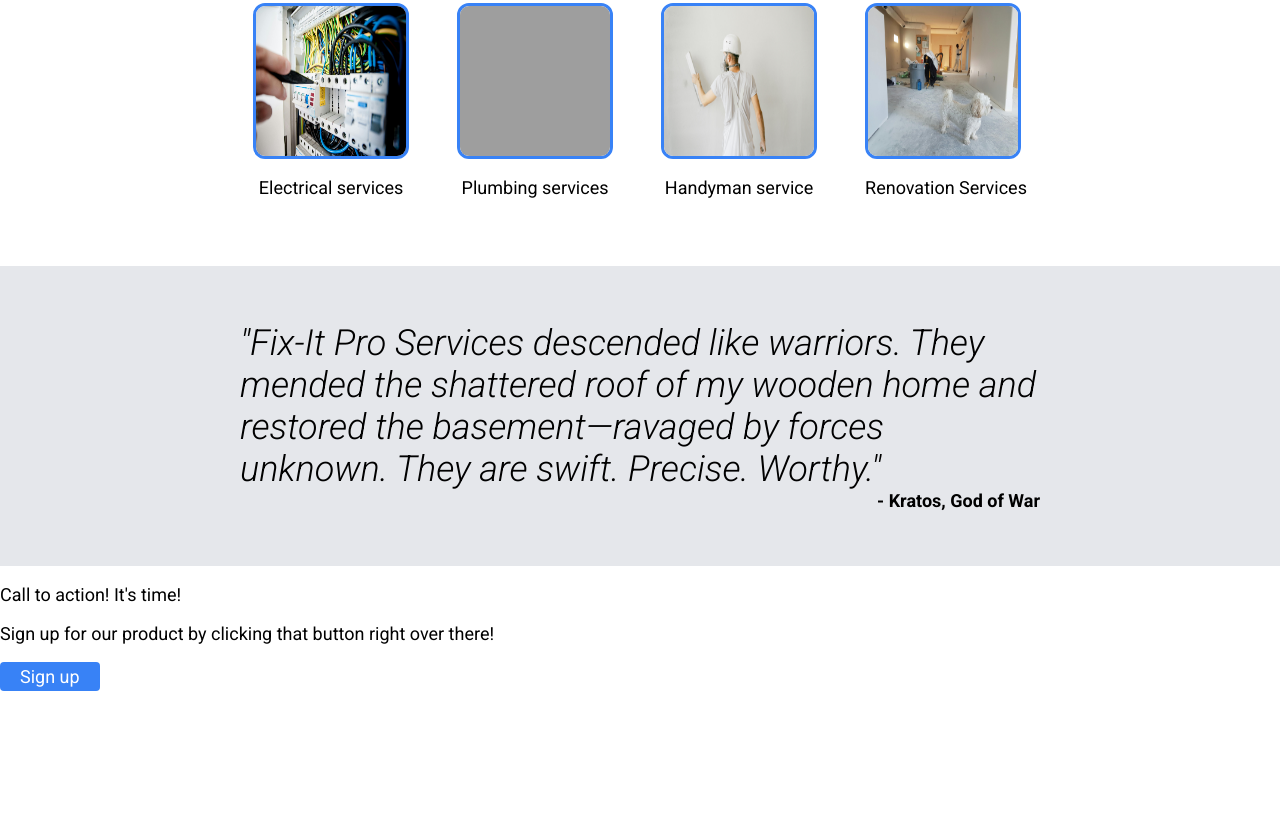
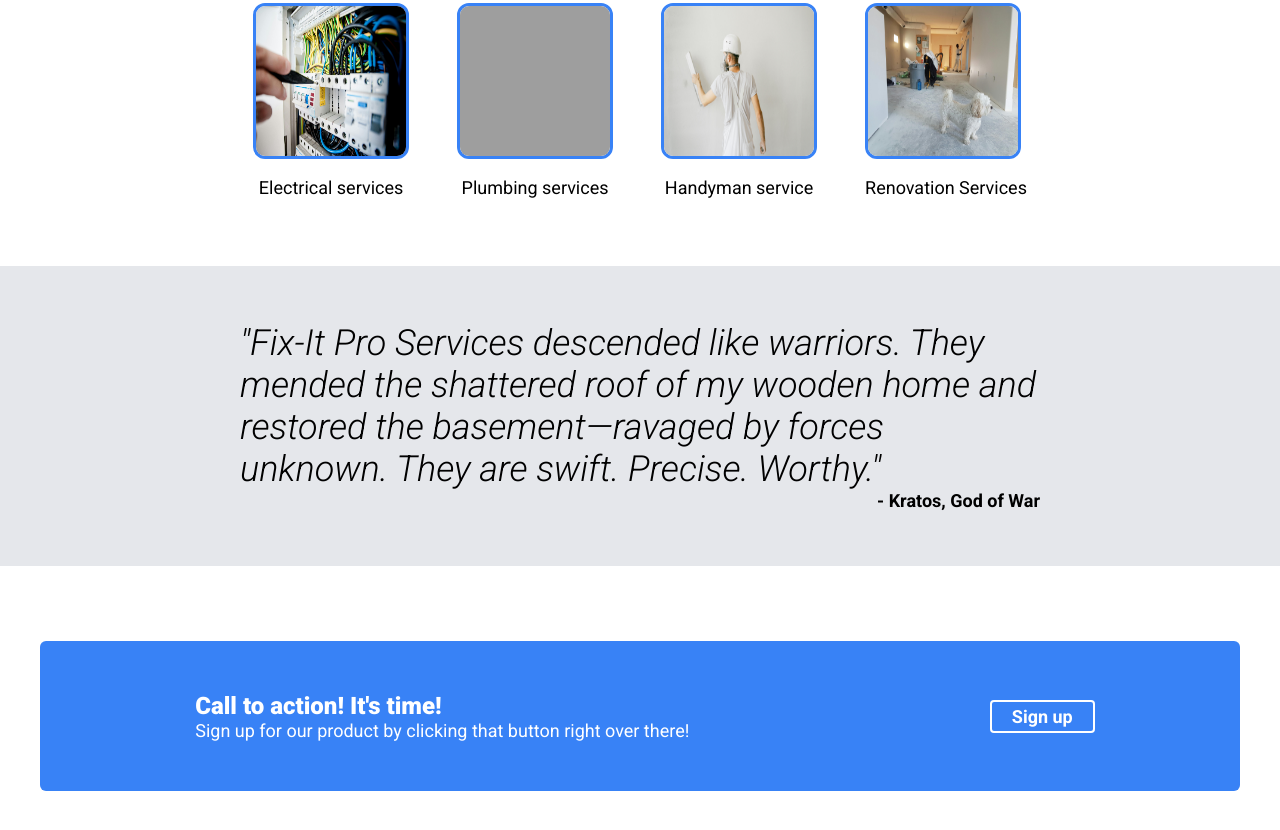
Before and after one commit to AmartyaDev007/odin-flexbox-landingPage, a plain HTML site: page landing-page/index.html in a window 1280 px wide. Shown: the part 628-1458 px from the top of the page. Before the commit the page ends 1319 px from the top, so only its background shows below. Drawn offline with Linux system fonts and the light colour scheme; grey boxes are pictures that could not be loaded.

Commit message:
Do changes in the html login section and finalize login section styles

```diff
--- a/landing-page/index.html
+++ b/landing-page/index.html
@@ -67,12 +67,12 @@
     <div class="login-promote">
         <div class="login-blue-box">
             <div class="login-text">
-                <p>Call to action! It's time!</p>
-                <p>Sign up for our product by clicking that button
+                <p id="login-text-one">Call to action! It's time!</p>
+                <p id="login-text-two">Sign up for our product by clicking that button
                     right over there!
                 </p>
             </div>
-            <div class="login-button-botttom">
+            <div class="login-button-bottom">
                 <button>Sign up</button>
             </div>
         </div>
--- a/landing-page/styles.css
+++ b/landing-page/styles.css
@@ -91,6 +91,7 @@ button {
     border-style: none;
     border-radius: 4px;
     padding: 4px 20px;
+    font-weight: bold;
 }
 
 .info-image-subtext {
@@ -137,3 +138,49 @@ button {
     font-weight: 700;
     margin: 0;
 }
+
+/* REMOVE ME FOURTH SECTION */
+
+.login-promote {
+    width: 100%;
+    height: 300px;
+    display: flex;
+    justify-content: center;
+    align-items: center;
+
+}
+
+.login-blue-box {
+    display: flex;
+    background-color: #3882F6;
+    border-radius: 6px;
+    width: 1200px;
+    height: 150px;
+    justify-content: space-around;
+    align-items: center;
+}
+
+.login-text {
+    color: white;
+    padding: 20px 40px;
+}
+
+#login-text-one {
+    font-weight: 900;
+    margin: 0;
+    font-size: 24px;
+}
+
+#login-text-two {
+    margin: 0;
+}
+
+.login-button-bottom button {
+    border: 2px solid white;
+    color: white;
+    border-radius: 4px;
+    padding: 4px 20px;
+    margin: 30px;
+}
+
+/* REMOVE ME FIFTH SECTION */
```
